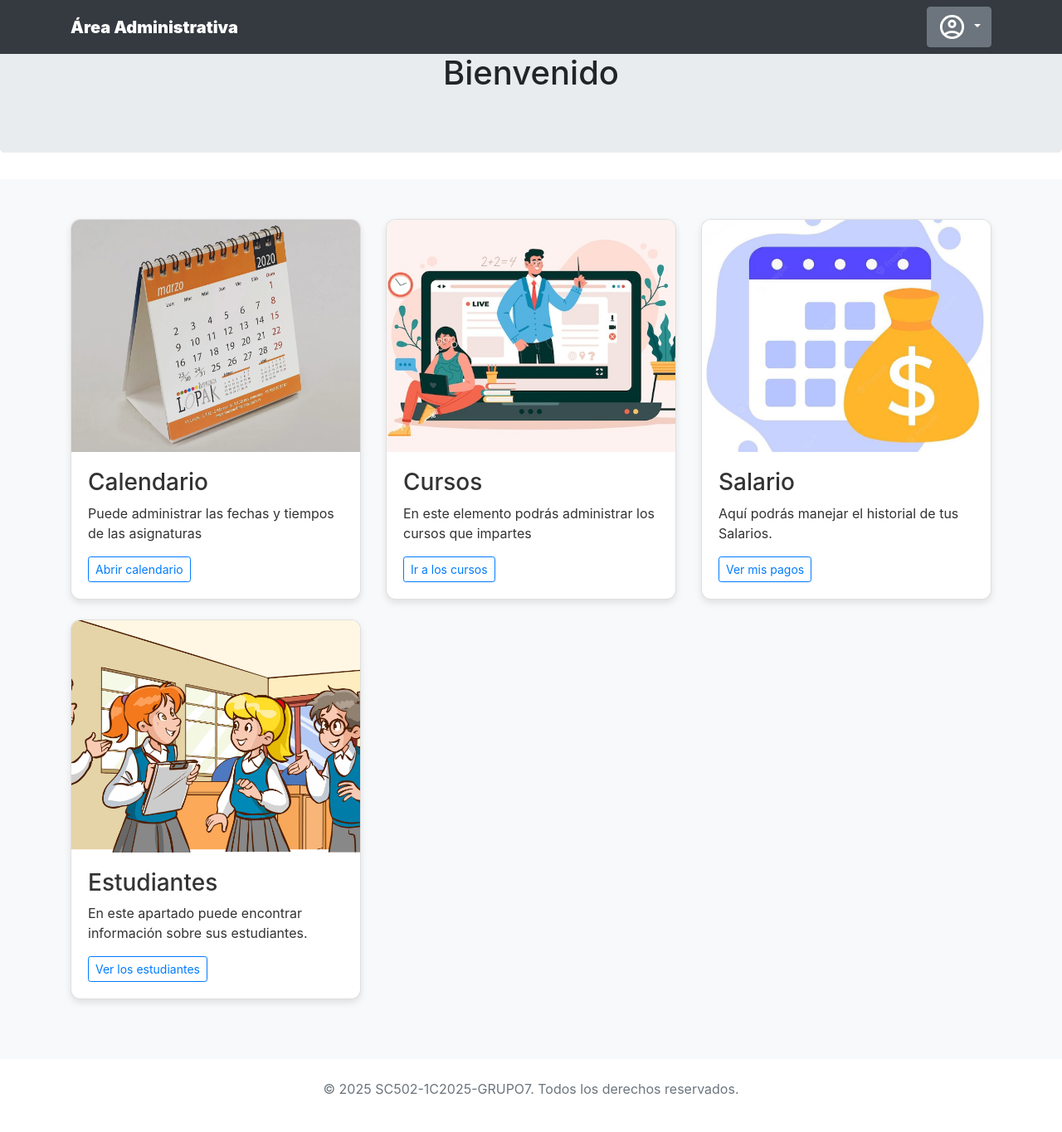
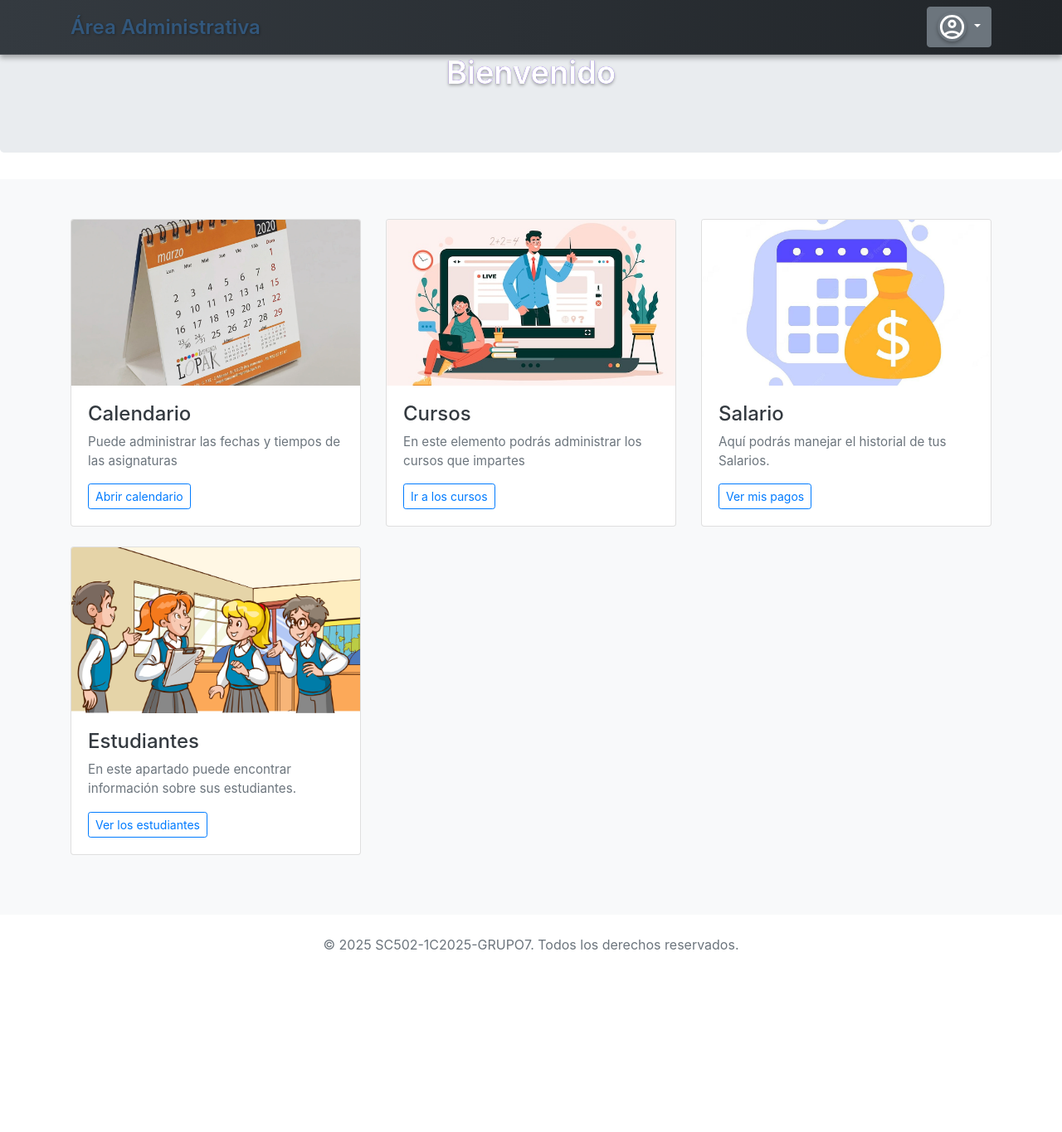
Before and after one commit to Vargas0421/SC502-1C2025-GRUPO7, a PHP site: page /views/content/dashboard.php in a window 1280 px wide. Shown: the whole page at 83% size. After the commit the page ends 1146 px from the top, so only its background shows below. Run offline with PHP 8.4, Linux system fonts and the light colour scheme; the template is opened without the code that fills it, so the values that code supplies are empty; some libraries are stand-ins or nearby versions.

Commit message:
update de errires de rutas

```diff
--- a/Proyecto/app/views/content/dashboard.php
+++ b/Proyecto/app/views/content/dashboard.php
@@ -6,7 +6,7 @@
         <meta name="viewport" content="width=device-width, initial-scale=1">
         <title>Administracion</title>
         <link rel="stylesheet" href="https://maxcdn.bootstrapcdn.com/bootstrap/4.0.0/css/bootstrap.min.css">
-        <link rel="stylesheet" href='../css/dashboard.css'>
+        <link rel="stylesheet" href='views/css/dashboard.css'>
     </head>
 
     <body>
--- a/Proyecto/app/views/content/header/headerIndex.php
+++ b/Proyecto/app/views/content/header/headerIndex.php
@@ -6,7 +6,7 @@
     <meta name="viewport" content="width=device-width, initial-scale=1">
     <title><?php echo isset($titulo) ? $titulo : 'Administración'; ?></title>
     <link rel="stylesheet" href="https://maxcdn.bootstrapcdn.com/bootstrap/4.0.0/css/bootstrap.min.css">
-    <link rel="stylesheet" href="../../css/estilos.css">
+    <link rel="stylesheet" href='../views/css/headerStyle.css'>
 </head>
 
 <body>
@@ -30,7 +30,13 @@
                 <?php else: ?>
                     <div class="dropdown">
                         <button class="btn btn-secondary dropdown-toggle" id="perfil" data-toggle="dropdown" aria-haspopup="true" aria-expanded="false">
-                            <img src="../../views/Iconos/profile.svg" style="width: 35px;" alt="perfil">
+                        <?php
+                        $imgSrc = ($esHome) // PARA LA VISTA DE INICIO PARA QUE SE MUESTRE EL ICONO
+                            ? "views/Iconos/profile.svg"
+                            : "../../views/Iconos/profile.svg";
+                        ?>
+                        <img src="<?= $imgSrc ?>" class="profile-icon" alt="perfil">
+
                         </button>
                         <div class="dropdown-menu dropdown-menu-right" aria-labelledby="perfil">
                             <a href="index.php?action=logout" class="dropdown-item btn btn-danger">Cerrar sesión</a>
--- a/Proyecto/app/views/css/dashboard.css
+++ b/Proyecto/app/views/css/dashboard.css
@@ -1,153 +1,98 @@
-/* General body styling */
+
+
 body {
-  font-size: 1rem; /* Set a consistent base font size */
-  line-height: 1.5;
-  background-color: #f8f9fa; /* Light background for the body */
+  background-color: #f8f9fa;
+  font-family: 'Segoe UI', Tahoma, Geneva, Verdana, sans-serif;
 }
 
-/* Feather icon styling */
-.feather {
-  width: 16px;
-  height: 16px;
-  vertical-align: text-bottom;
-  color: #6c757d; /* Soft icon color */
-}
-
-/* Sidebar styles */
-.sidebar {
-  position: fixed;
-  top: 0;
-  bottom: 0;
-  left: 0;
-  width: 250px;
-  z-index: 100;
-  background-color: #343a40;
-  color: #fff;
-  padding-top: 20px;
-  box-shadow: inset -1px 0 0 rgba(0, 0, 0, .1);
-}
-
-.sidebar-sticky {
-  position: -webkit-sticky;
-  position: sticky;
-  top: 48px; /* Height of navbar */
-  height: calc(100vh - 48px);
-  overflow-x: hidden;
-  overflow-y: auto;
-}
-
-.sidebar .nav-link {
-  color: #d1d1d1;
-  font-weight: 500;
-  padding: 10px 15px;
-  border-radius: 4px;
-}
-
-.sidebar .nav-link:hover, .sidebar .nav-link.active {
-  background-color: #007bff;
-  color: #fff;
-}
-
-.sidebar .nav-link .feather {
-  margin-right: 8px;
-  color: #d1d1d1;
-}
-
-.sidebar-heading {
-  font-size: 0.875rem;
-  text-transform: uppercase;
-  color: #adb5bd;
-  padding-left: 15px;
-  padding-bottom: 5px;
-}
-
-/* Navbar styles */
-.navbar {
-  background-color: #343a40;
-  padding: 10px 20px;
-}
-
-.navbar-brand {
-  font-size: 1.25rem;
-  font-weight: bold;
-  color: #fff;
-}
-
-.navbar .btn-outline-light {
-  border-color: #fff;
-  color: #fff;
-}
-
-.navbar .btn-outline-light:hover {
-  background-color: #007bff;
-  color: #fff;
-}
-
-.navbar .dropdown-menu {
-  background-color: #343a40;
+.jumbotron {
+  background-color: #4a90e2; /* Cambia este color por el que prefieras */
+  color: white; /* Asegúrate de que el texto sea visible */
+  color-scheme: #007bff;
+  margin-bottom: 0;
   border-radius: 0;
 }
 
-.navbar .dropdown-item {
-  color: #d1d1d1;
+.jumbotron h1 {
+  font-size: 2.5rem;
+  font-weight: 600;
 }
 
-.navbar .dropdown-item:hover {
-  background-color: #007bff;
-  color: #fff;
+.image-style {
+  height: 200px;
+  object-fit: cover;
+  border-top-left-radius: 0.25rem;
+  border-top-right-radius: 0.25rem;
 }
 
-/* Table styling */
-.table-responsive {
-  margin-top: 20px;
+.card {
+  transition: transform 0.2s ease-in-out, box-shadow 0.2s;
+  border: none;
 }
 
-table.table {
-  width: 100%;
-  margin-bottom: 1rem;
-  background-color: #fff;
+.card:hover {
+  transform: translateY(-5px);
+  box-shadow: 0 8px 16px rgba(0,0,0,0.15);
 }
 
-table th, table td {
-  padding: 10px;
-  text-align: left;
+.card h3 {
+  font-size: 1.5rem;
+  font-weight: 500;
+  color: #343a40;
 }
 
-table th {
-  background-color: #f1f1f1;
+.card-text {
+  font-size: 0.95rem;
   color: #6c757d;
 }
 
-table td {
-  color: #495057;
+.btn-outline-primary {
+  border-radius: 20px;
+  font-weight: 500;
+  padding: 0.375rem 1rem;
+  transition: all 0.3s ease;
 }
 
-table.table-striped tbody tr:nth-of-type(odd) {
-  background-color: #f8f9fa;
+.btn-outline-primary:hover {
+  background-color: #007bff;
+  color: white;
 }
 
-table.table-sm th, table.table-sm td {
-  padding: 8px;
+.album {
+  padding-top: 3rem;
+  padding-bottom: 3rem;
 }
 
-.table-responsive::-webkit-scrollbar {
-  height: 8px;
+h1 {
+  font-size: 3rem;
+  font-weight: 700;
+  background: linear-gradient(90deg, #007bff, #6610f2, #007bff);
+  background-size: 200% auto;
+  color: transparent;
+  background-clip: text;
+  -webkit-background-clip: text;
+  text-align: center;
+  text-shadow: 0 2px 4px rgba(0, 0, 0, 0.3);
+  margin-bottom: 1rem;
+  opacity: 0;
+  transform: scale(0.95);
+  animation: fadeZoomIn 1s ease forwards, shineText 3s linear infinite;
 }
 
-.table-responsive::-webkit-scrollbar-thumb {
-  background-color: #007bff;
-  border-radius: 4px;
+/* Animación de brillo en el texto */
+@keyframes shineText {
+  0% {
+    background-position: 0% center;
+  }
+  100% {
+    background-position: 300% center;
+  }
 }
 
-.table-responsive::-webkit-scrollbar-track {
-  background-color: #f1f1f1;
+/* Animación de aparición y zoom */
+@keyframes fadeZoomIn {
+  to {
+    opacity: 1;
+    transform: scale(1.);
+  }
 }
-
-/* Utilities */
-.border-top {
-  border-top: 1px solid #e5e5e5;
-}
-
-.border-bottom {
-  border-bottom: 1px solid #e5e5e5;
-}
--- a/Proyecto/app/views/css/headerStyle.css
+++ b/Proyecto/app/views/css/headerStyle.css
@@ -0,0 +1,68 @@
+/* Estilo general del header */
+header {
+    z-index: 9999;
+  }
+
+  /* Navbar personalizado */
+  .navbar {
+    background: linear-gradient(90deg, #343a40, #212529);
+    padding: 0.75rem 1rem;
+    box-shadow: 0 4px 6px rgba(0, 0, 0, 0.3);
+    border-bottom: 1px solid rgba(255, 255, 255, 0.1);
+  }
+
+  /* Marca (título del header) */
+  .navbar-brand strong {
+    color: #32577c;
+    font-size: 1.5rem;
+    font-weight: 600;
+    text-shadow: 1px 1px 3px rgba(0,0,0,0.3);
+    transition: color 0.3s ease;
+  }
+
+  .navbar-brand:hover strong {
+    color: #adb5bd;
+  }
+
+  /* Botón volver */
+  .btn-outline-light {
+    border-radius: 30px;
+    padding: 6px 16px;
+    font-weight: 500;
+    transition: background 0.3s ease;
+  }
+
+  .btn-outline-light:hover {
+    background-color: rgba(255, 255, 255, 0.2);
+  }
+
+  /* Icono de perfil */
+  .profile-icon {
+    width: 35px;
+    height: 35px;
+    border-radius: 50%;
+    object-fit: cover;
+    box-shadow: 0 2px 4px rgba(0,0,0,0.3);
+    transition: transform 0.3s ease;
+  }
+
+  .profile-icon:hover {
+    transform: scale(1.1);
+  }
+
+  /* Dropdown personalizado */
+  .dropdown-menu {
+    border-radius: 10px;
+    box-shadow: 0 8px 15px rgba(0,0,0,0.2);
+    background-color: #343a40;
+  }
+
+  .dropdown-item {
+    color: #f8f9fa;
+    transition: background-color 0.2s ease, color 0.2s ease;
+  }
+
+  .dropdown-item:hover {
+    background-color: #495057;
+    color: #ffffff;
+  }
```
